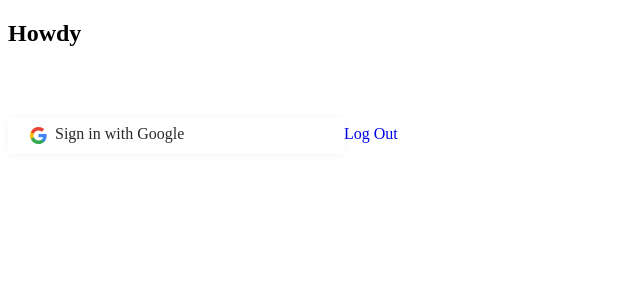
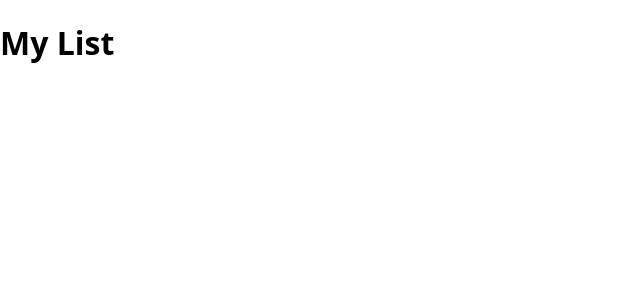
Before and after one commit to jamiehale/howiwish-frontend, a React (Create React App) app: page /my-list in a window 1280 px wide. Shown: the top 300 px of the page, without its empty margins (0-640 px from the left). Built offline with nearby package versions, Linux system fonts and the light colour scheme.

Commit message:
Bring in basic redux

```diff
--- a/src/App.css
+++ /dev/null
@@ -1,30 +0,0 @@
-a {
-  -webkit-tap-highlight-color: transparent;
-  text-decoration: none;
- }
- .button {
-  display: inline-block;
-  max-width: 300px;
-  margin-top: 50px;
-  border: 0;
-  padding: 0 18px;
-  text-align: left;
-  width: 100%;
-  height: 37px;
-  border-radius: 4px;
-  -webkit-font-smoothing: antialiased;
-  -moz-osx-font-smoothing: grayscale;
-  -moz-font-feature-settings: "liga" on;
-  color: rgba(0, 0, 0, 0.84) !important;
-  fill: rgba(0, 0, 0, 0.84) !important;
-  box-shadow: 0 1px 7px rgba(0, 0, 0, 0.05);
-  font: inherit;
-  outline: none;
- }
- .button .svgIcon {
-  vertical-align: middle;
-  fill: rgba(0, 0, 0, 0.54);
-  padding-right: 4px;
-  height: 37px;
-  display: inline-block;
- }
--- a/src/App.js
+++ b/src/App.js
@@ -1,45 +1,36 @@
 import React from 'react';
-import css from './App.css';
+import PropTypes from 'prop-types';
+import { createGlobalStyle } from 'styled-components';
+import { ConnectedRouter } from 'connected-react-router';
+import { Route, Redirect, Switch } from 'react-router-dom';
+import MyListPage from './pages/my-list/MyListPage';
 
-const App = () => (
+const GlobalStyle = createGlobalStyle`
+  body {
+    margin: 0;
+    padding: 0;
+    font-family: 'Open Sans', sans-serif;
+    -webkit-font-smoothing: antialiased;
+    -moz-osx-font-smoothing: grayscale;
+    width: 100%;
+    font-size: 100%;
+  }
+`;
+
+const App = ({ history }) => (
   <>
-    <h2>Howdy</h2>
-    <p>
-      <a href="http://localhost:9001/auth/google" class="button">
-            <div>
-              <span class="svgIcon t-popup-svg">
-                <svg
-                  class="svgIcon-use"
-                  width="25"
-                  height="37"
-                  viewBox="0 0 25 25"
-                >
-                  <g fill="none" fill-rule="evenodd">
-                    <path
-                      d="M20.66 12.693c0-.603-.054-1.182-.155-1.738H12.5v3.287h4.575a3.91 3.91 0 0 1-1.697 2.566v2.133h2.747c1.608-1.48 2.535-3.65 2.535-6.24z"
-                      fill="#4285F4"
-                    />
-                    <path
-                      d="M12.5 21c2.295 0 4.22-.76 5.625-2.06l-2.747-2.132c-.76.51-1.734.81-2.878.81-2.214 0-4.088-1.494-4.756-3.503h-2.84v2.202A8.498 8.498 0 0 0 12.5 21z"
-                      fill="#34A853"
-                    />
-                    <path
-                      d="M7.744 14.115c-.17-.51-.267-1.055-.267-1.615s.097-1.105.267-1.615V8.683h-2.84A8.488 8.488 0 0 0 4 12.5c0 1.372.328 2.67.904 3.817l2.84-2.202z"
-                      fill="#FBBC05"
-                    />
-                    <path
-                      d="M12.5 7.38c1.248 0 2.368.43 3.25 1.272l2.437-2.438C16.715 4.842 14.79 4 12.5 4a8.497 8.497 0 0 0-7.596 4.683l2.84 2.202c.668-2.01 2.542-3.504 4.756-3.504z"
-                      fill="#EA4335"
-                    />
-                  </g>
-                </svg>
-        </span>
-      <span class="button-label">Sign in with Google</span>
-    </div>
-  </a>
-    <a href="http://localhost:9001/auth/logout">Log Out</a>
-    </p>
+    <GlobalStyle />
+    <ConnectedRouter history={history}>
+      <Switch>
+        <Redirect exact path="/" to="/my-list" />
+        <Route exact path="/my-list" component={MyListPage} />
+      </Switch>
+    </ConnectedRouter>
   </>
 );
 
+App.propTypes = ({
+  history: PropTypes.object.isRequired,
+});
+
 export default App;
--- a/src/index.js
+++ b/src/index.js
@@ -1,11 +1,26 @@
 import React from 'react';
 import ReactDOM from 'react-dom';
+import { Provider } from 'react-redux';
+import { throttle } from 'lodash';
 import App from './App';
 import * as serviceWorker from './serviceWorker';
 
-ReactDOM.render(<App />, document.getElementById('root'));
+import configureStore, { history, loadState, saveState } from './state';
+
+const store = configureStore(loadState());
+// const store = configureStore({});
+store.subscribe(throttle(() => {
+  saveState(store.getState());
+}, 1000));
+
+ReactDOM.render(
+  <Provider store={store}>
+    <App history={history} />
+  </Provider>,
+  document.getElementById('root'),
+);
 
 // If you want your app to work offline and load faster, you can change
 // unregister() to register() below. Note this comes with some pitfalls.
-// Learn more about service workers: https://bit.ly/CRA-PWA
+// Learn more about service workers: http://bit.ly/CRA-PWA
 serviceWorker.unregister();
--- /dev/null
+++ b/src/pages/my-list/MyListPage.js
@@ -0,0 +1,7 @@
+import React from 'react';
+
+const MyListPage = () => (
+  <h1>My List</h1>
+);
+
+export default MyListPage;
--- /dev/null
+++ b/src/state/action-types.js
@@ -0,0 +1,3 @@
+export const MY_LIST_LOAD_REQUEST = 'MY_LIST_LOAD_REQUEST';
+export const MY_LIST_LOAD_SUCCESS = 'MY_LIST_LOAD_SUCCESS';
+export const MY_LIST_LOAD_FAILURE = 'MY_LIST_LOAD_FAILURE';
--- /dev/null
+++ b/src/state/index.js
@@ -0,0 +1,31 @@
+import { createBrowserHistory } from 'history';
+import { createStore, compose, applyMiddleware } from 'redux';
+import { routerMiddleware } from 'connected-react-router';
+import createSagaMiddleware from 'redux-saga';
+import logger from 'redux-logger';
+
+import createRootReducer from './reducer';
+import rootSaga from './sagas';
+
+export { loadState, saveState } from './local-storage';
+
+export const history = createBrowserHistory();
+
+export default (initialState = {}) => {
+  const sagaMiddleware = createSagaMiddleware();
+  const store = createStore(
+    createRootReducer(history),
+    initialState,
+    compose(
+      applyMiddleware(
+        routerMiddleware(history),
+        sagaMiddleware,
+        logger,
+      ),
+    ),
+  );
+
+  sagaMiddleware.run(rootSaga);
+
+  return store;
+};
--- /dev/null
+++ b/src/state/local-storage.js
@@ -0,0 +1,24 @@
+import * as R from 'ramda';
+
+const filteredState = state => R.pick(['session'], state);
+
+export const loadState = () => {
+  try {
+    const serializedState = localStorage.getItem('state');
+    if (serializedState === null) {
+      return undefined;
+    }
+    return filteredState(JSON.parse(serializedState));
+  } catch (err) {
+    return undefined;
+  }
+};
+
+export const saveState = (state) => {
+  try {
+    const serializedState = JSON.stringify(filteredState(state));
+    localStorage.setItem('state', serializedState);
+  } catch (err) {
+    // ignore
+  }
+};
--- /dev/null
+++ b/src/state/reducer.js
@@ -0,0 +1,8 @@
+import { combineReducers } from 'redux';
+import { connectRouter } from 'connected-react-router';
+// import session from './session/reducer';
+
+export default history => combineReducers({
+  router: connectRouter(history),
+  // session,
+});
--- /dev/null
+++ b/src/state/sagas.js
@@ -0,0 +1,8 @@
+import { fork } from 'redux-saga/effects';
+// import sessionSaga from './session/sagas';
+
+function* rootSaga() {
+  // yield fork(sessionSaga);
+}
+
+export default rootSaga;
```
Also changed, not shown: package.json (+14 -1 lines), src/components/GoogleLoginButton.js (added, +41 -0 lines), 1 other file (tests, documents, lock files or other folders).
